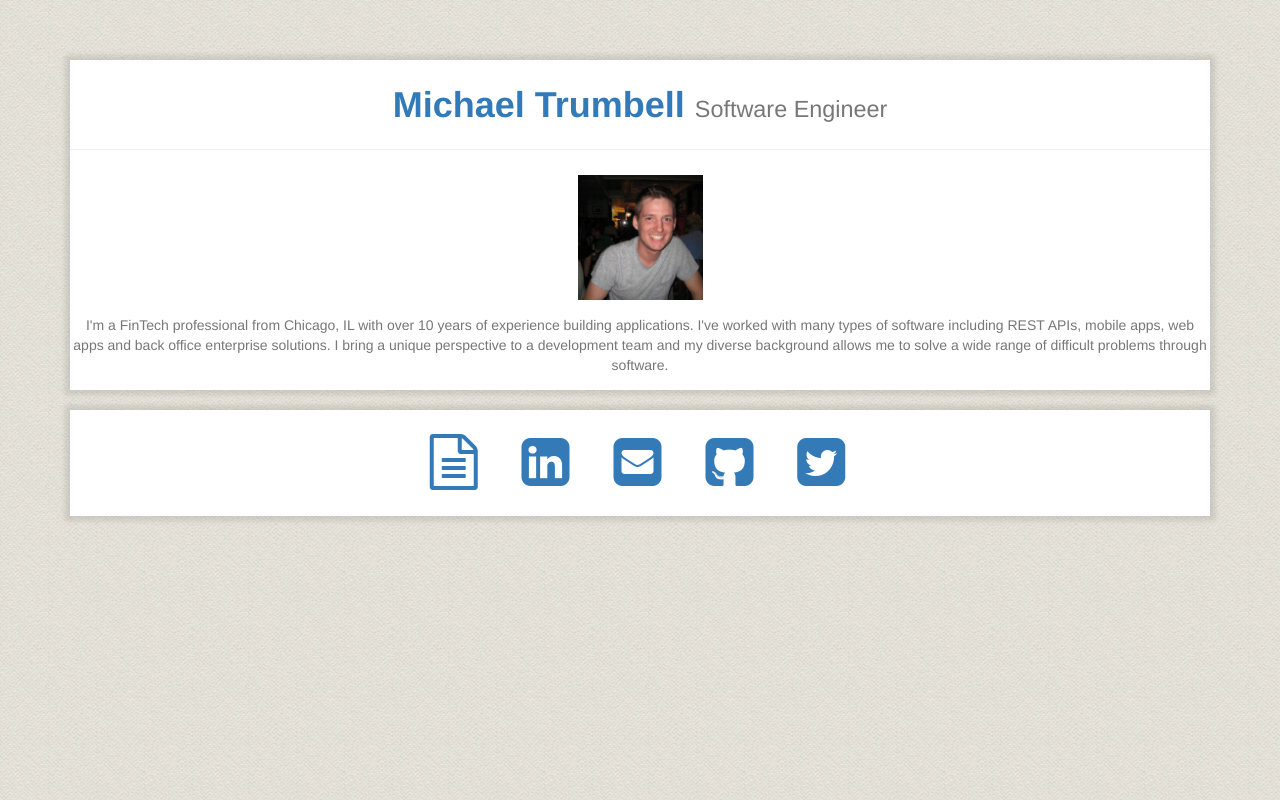
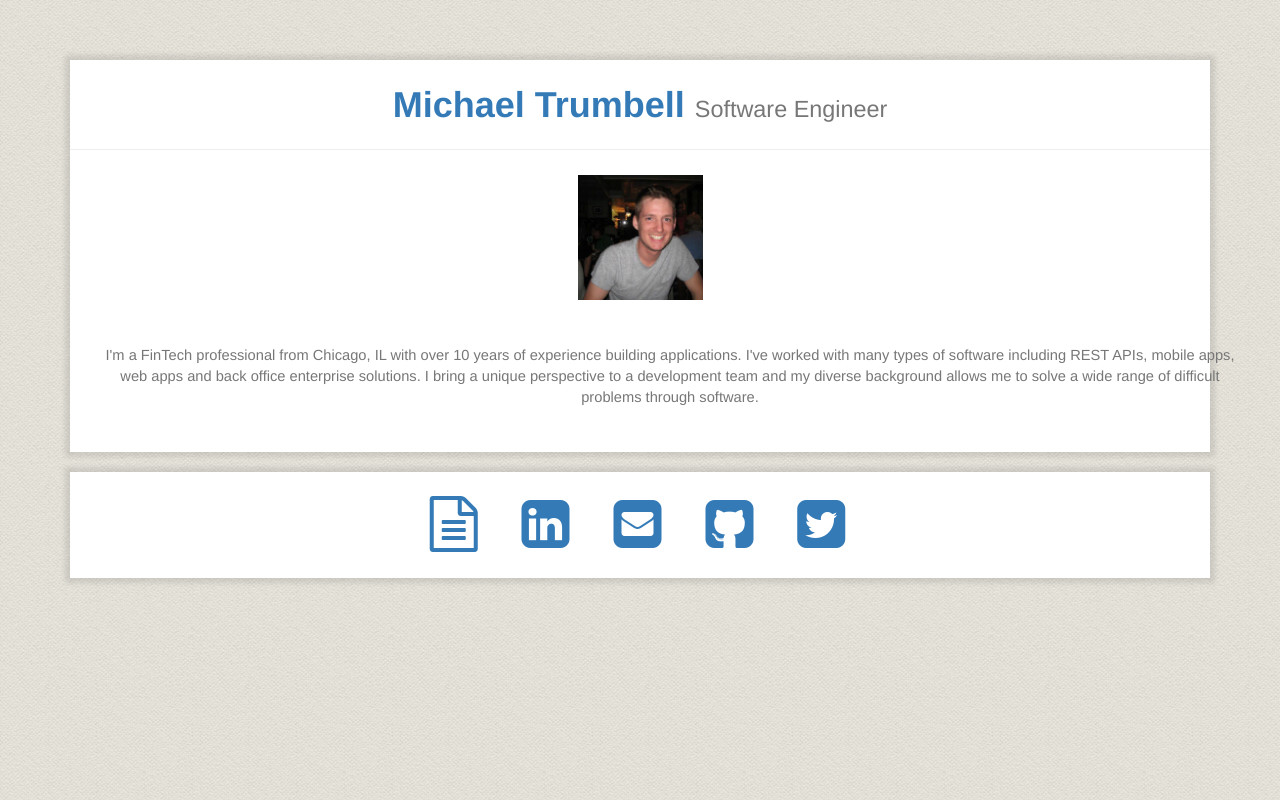
Before and after one commit to trumb1mj/trumb1mj.github.io, a plain HTML site: page index.html in a window 1280 px wide. Drawn offline with Linux system fonts and the light colour scheme.

Commit message:
Update main.css

```diff
--- a/main.css
+++ b/main.css
@@ -10,6 +10,11 @@ html {
 
 body {
     background: url(./img/seamless_paper_texture.png);
+}
+
+.about {
+    margin: 30px;
+    font-size: 11pt;
 }
 
 h1{
```
